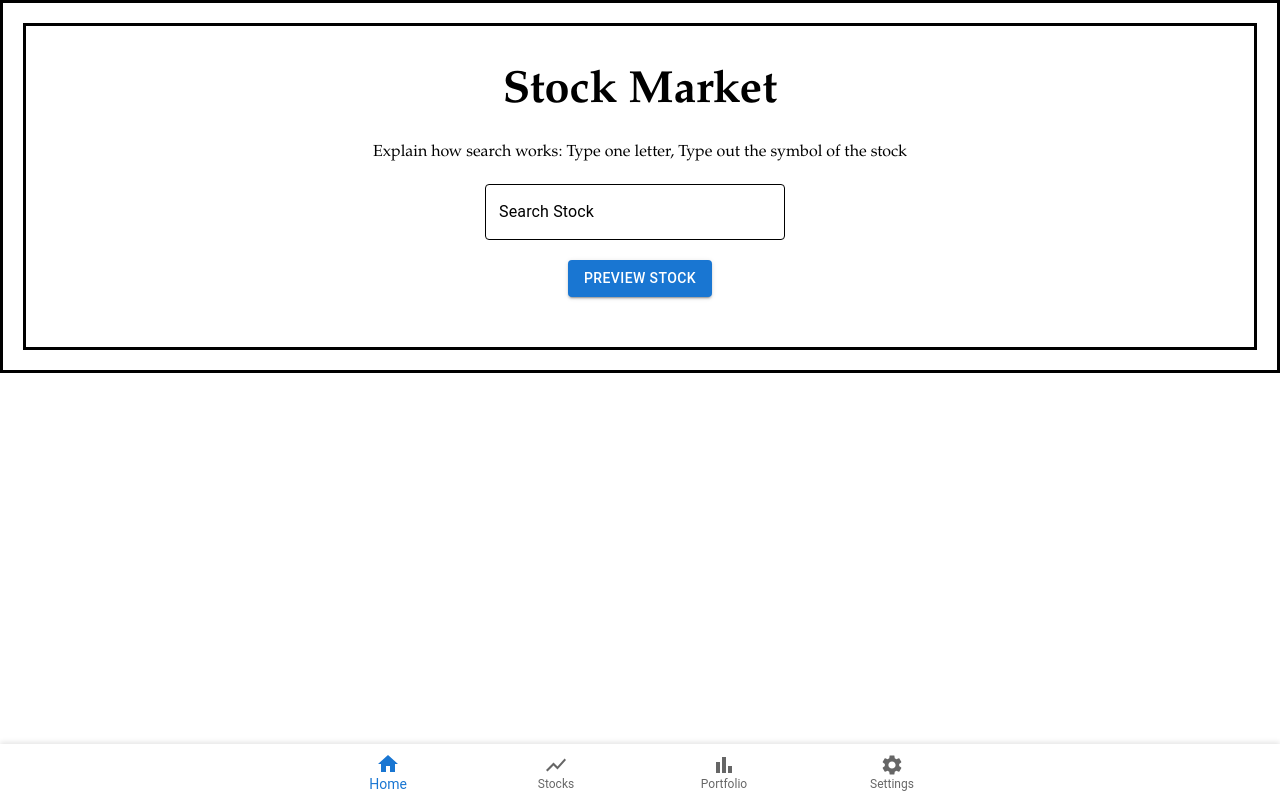
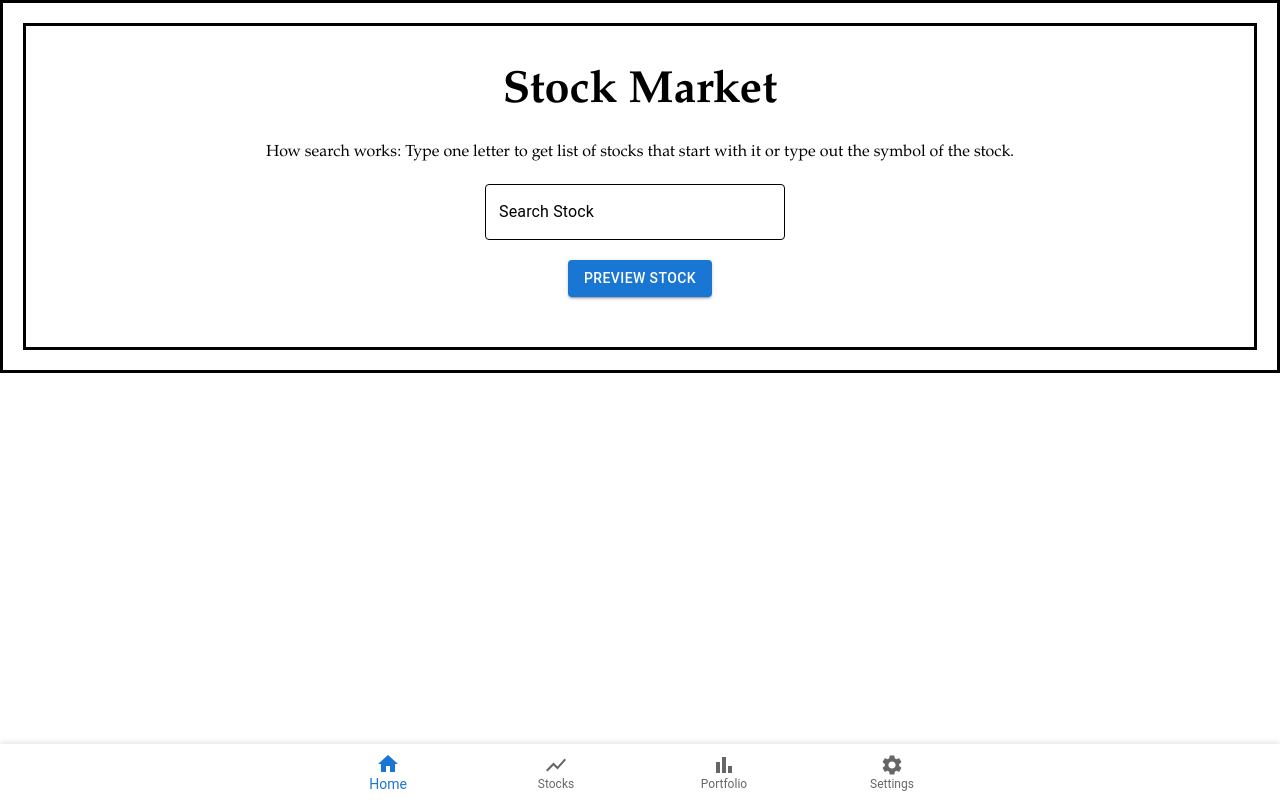
Before and after one commit to MaggieHemond/Software-Engineering, a React (Create React App) app in the folder Stock_App_Code/stock-app-REACT/: page /stocks in a window 1280 px wide. Built offline with nearby package versions, Linux system fonts and the light colour scheme.

Commit message:
Stock paragraph

```diff
--- a/Stock_App_Code/stock-app-REACT/src/pages/StocksPage.js
+++ b/Stock_App_Code/stock-app-REACT/src/pages/StocksPage.js
@@ -88,8 +88,8 @@ function StocksPage() {
       <h1>Stock Market</h1>
 
       <p>
-      Explain how search works:
-      Type one letter, Type out the symbol of the stock
+      How search works:
+      Type one letter to get list of stocks that start with it or type out the symbol of the stock.
       </p>
 
       <div>
```
Also changed, not shown: Stock_App_Code/stock-app-REACT/src/pages/HomePage.js (line endings or trailing spaces).
